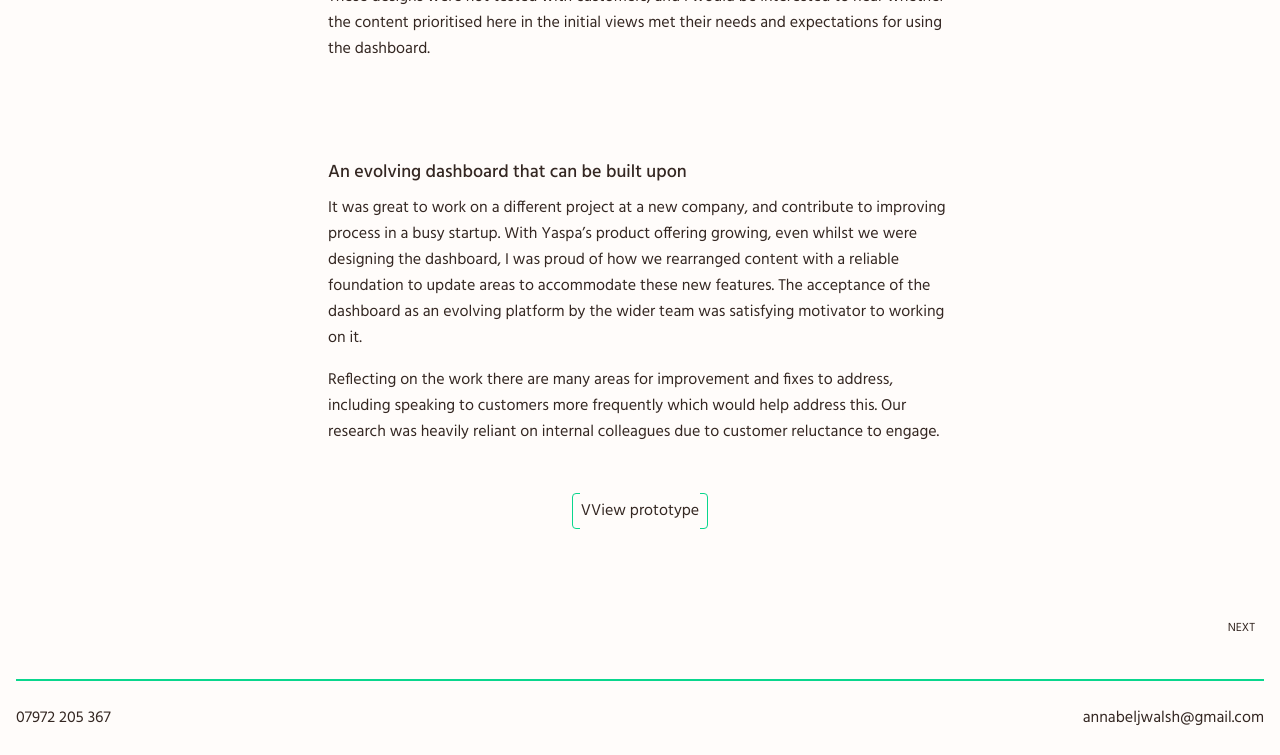
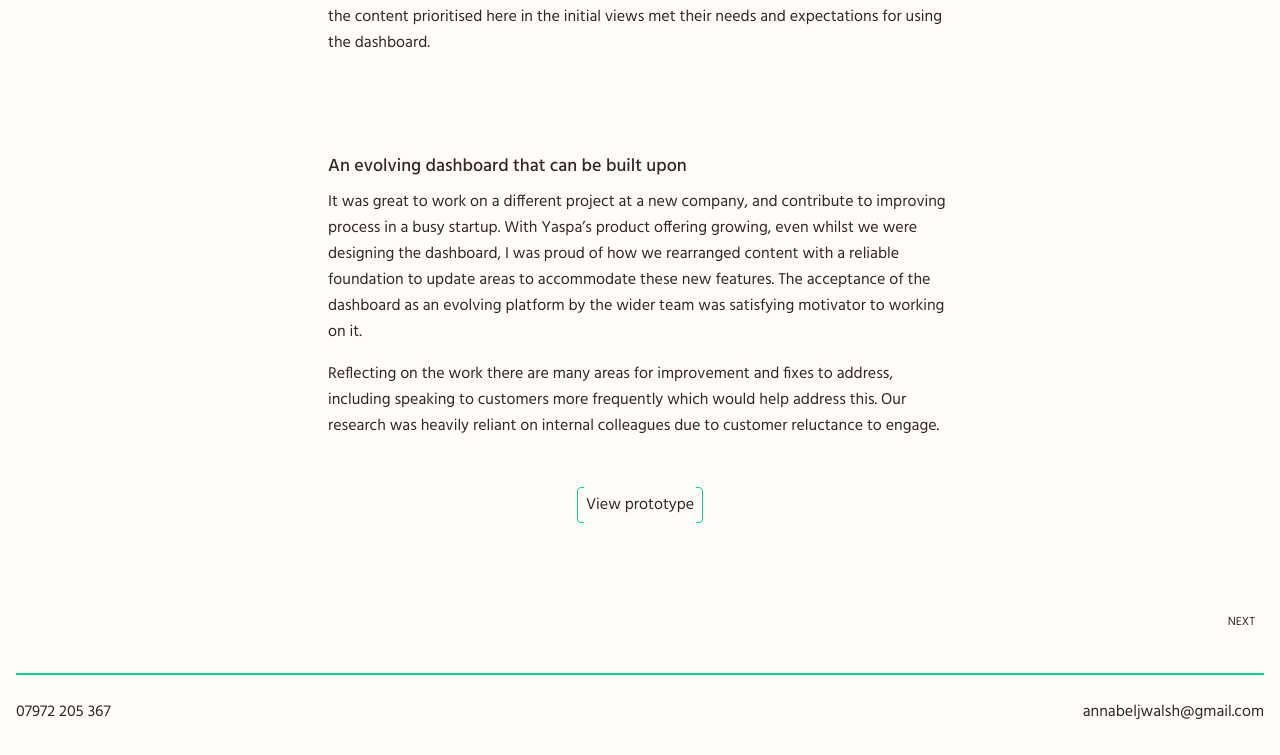
Before and after one commit to davidhiskett/awalsh, a Jekyll site: the page built from _posts/2025-10-28-admin-dashboard.md, in a window 1280 px wide and 900 px high, scrolled down 12568 px, cut to the strip 145-900 px from the top of the window. Built offline with Jekyll 4.4.1, drawn with Linux system fonts in a browser that asks for light colours.

```diff
--- a/_layouts/project.html
+++ b/_layouts/project.html
@@ -52,8 +52,8 @@
 
                 {% if page.external_link %}
                     <div class="project__button">
-                        <a href="{{ page.external_link }}" title="View {{ page.title }}" target="_blank" class="button">
-                            <span>V{% if page.external_link_text %}{{ page.external_link_text }}{% else %}iew {{ page.title }}{% endif %}</span>
+                        <a href="{{ page.external_link }}" title="{% if page.external_link_text %}{{ page.external_link_text }}{% else %}View {{ page.title }}{% endif %}" target="_blank" class="button">
+                            <span>{% if page.external_link_text %}{{ page.external_link_text }}{% else %}View {{ page.title }}{% endif %}</span>
                         </a>
                     </div>
                 {% endif %}
```
Also changed, not shown: _posts/2025-10-28-admin-dashboard.md (+3 -3 lines).
